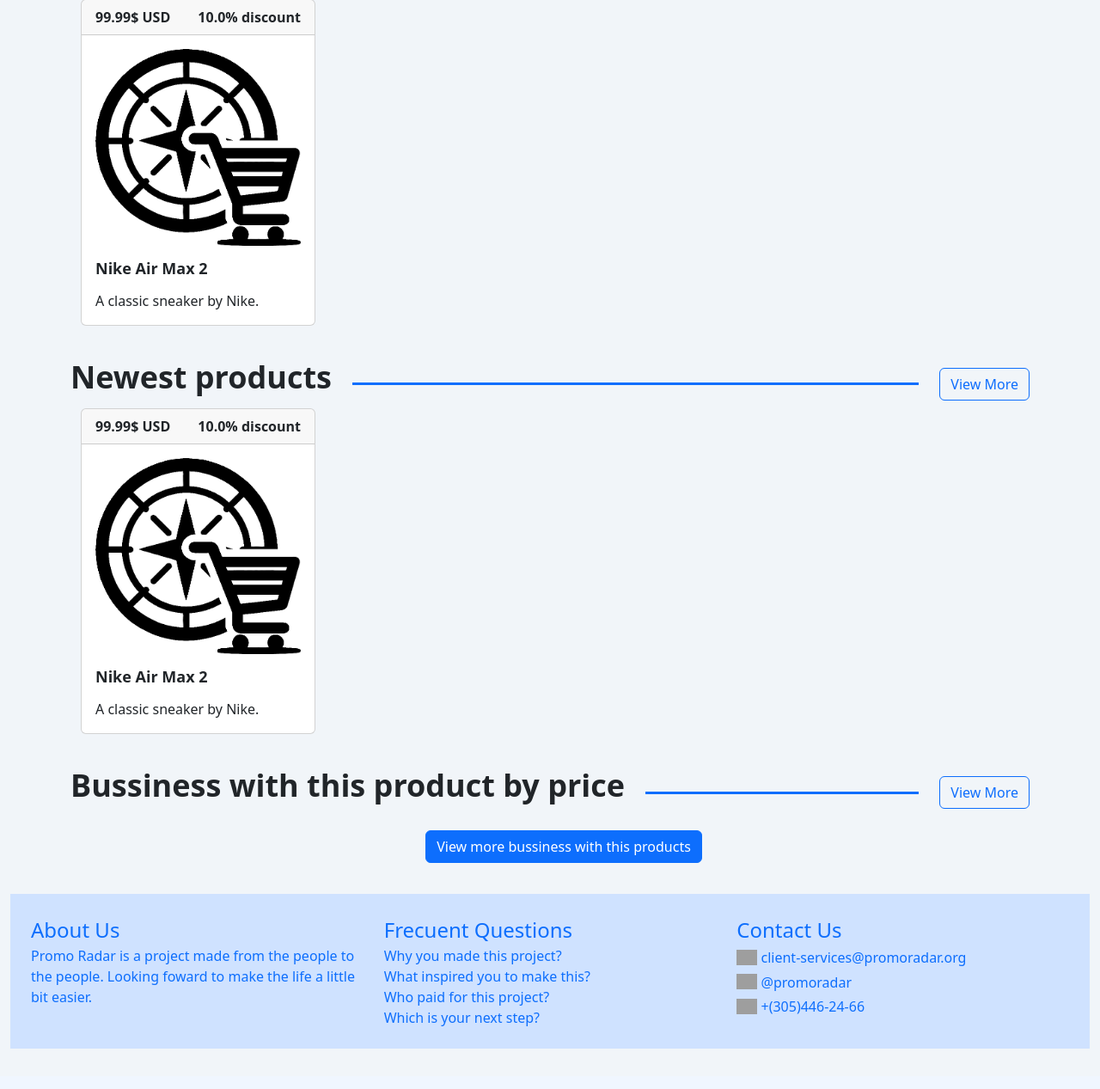
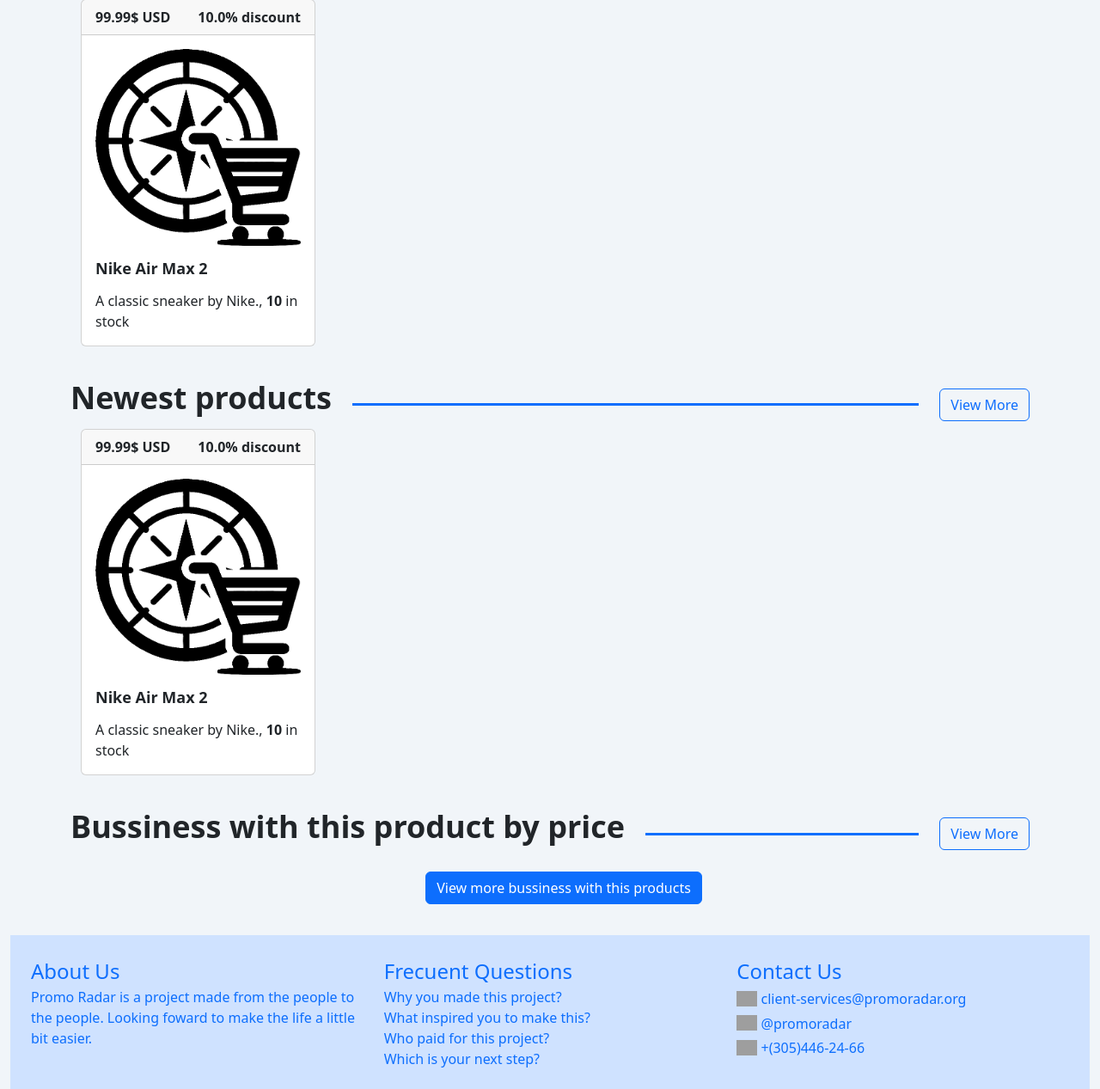
Before and after one commit to NastyBone/YoCompro, a Flask app: a page that uses templates/navbar.html in a window 1280 px wide. Shown: the part 740-2007 px from the top of the page at 86% size. Before the commit the page ends 1960 px from the top, so only its background shows below. Run offline with Flask 3, Linux system fonts and the light colour scheme; data comes from the database, SQL or seed files in the repository; both versions use the stored data as it was after the commit; some libraries are stand-ins or nearby versions; grey boxes are pictures that could not be loaded.

Commit message:
feat: enhance product and business details with stock quantity display, update database queries for stock information

```diff
--- a/services/bussiness_service.py
+++ b/services/bussiness_service.py
@@ -917,7 +917,7 @@ def search_by_products(
         with sqlite3.connect("database.db") as connection:
             connection.row_factory = dict_factory
         res = connection.execute(
-            f""" SELECT b.*, s.id as stock_id, s.price, s.discount, ACOS((SIN(RADIANS(?)) * SIN(RADIANS(b.lat))) + (COS(RADIANS(?)) * COS(RADIANS(b.lat))) * (COS(RADIANS(b.lon) - RADIANS(?)))) * 6371 as distance, EXISTS (
+            f""" SELECT b.*, s.id as stock_id, s.price, s.quantity as quantity, s.discount, ACOS((SIN(RADIANS(?)) * SIN(RADIANS(b.lat))) + (COS(RADIANS(?)) * COS(RADIANS(b.lat))) * (COS(RADIANS(b.lon) - RADIANS(?)))) * 6371 as distance, EXISTS (
         SELECT 1
         FROM lists l
         JOIN lists_stocks ls ON l.id = ls.list_id
--- a/services/products_service.py
+++ b/services/products_service.py
@@ -216,7 +216,7 @@ def get_popular_by_bussiness(
             connection.row_factory = dict_factory
         res = connection.execute(
             f"""
-            SELECT p.*, COUNT(l.id) as count, s.price, s.discount, image_path as path FROM products p
+            SELECT p.*, COUNT(l.id) as count, s.price, s.discount, s.quantity as quantity, image_path as path FROM products p
             JOIN stocks s on s.product_id = p.id
             LEFT JOIN images_products ip ON ip.product_id = p.id
             JOIN bussiness b on s.bussiness_id = b.id
@@ -474,7 +474,7 @@ def get_top_rated_by_bussiness(
             connection.row_factory = dict_factory
         res = connection.execute(
             f"""
-            SELECT p.*, AVG(r.score) as avg_score, s.price, s.discount, image_path as path FROM products p
+            SELECT p.*, AVG(r.score) as avg_score, s.price, s.discount, s.quantity as quantity, image_path as path FROM products p
             LEFT JOIN images_products ip ON ip.product_id = p.id
             JOIN stocks s on s.product_id = p.id
             JOIN bussiness b on s.bussiness_id = b.id
@@ -627,7 +627,7 @@ def get_newest_by_bussiness(
             connection.row_factory = dict_factory
         res = connection.execute(
             f"""
-            SELECT p.*, s.price, s.discount, image_path as path FROM products p
+            SELECT p.*, s.price, s.discount, s.quantity as quantity, image_path as path FROM products p
             JOIN stocks s on s.product_id = p.id
             LEFT JOIN images_products ip ON ip.product_id = p.id
             JOIN bussiness b on s.bussiness_id = b.id
@@ -1018,7 +1018,7 @@ def search_by_bussiness(
         with sqlite3.connect("database.db") as connection:
             connection.row_factory = dict_factory
         res = connection.execute(
-            f""" SELECT p.*, s.price, s.discount, COUNT(l.id) as count, s.id as stock_id, EXISTS (
+            f""" SELECT p.*, s.price, s.discount, COUNT(l.id) as count, s.id as stock_id, s.quantity as quantity, EXISTS (
         SELECT 1
         FROM lists l
         JOIN lists_stocks ls ON l.id = ls.list_id
@@ -1033,7 +1033,7 @@ def search_by_bussiness(
                 JOIN bussiness b ON s.bussiness_id = b.id
                 LEFT JOIN images_products ip ON ip.product_id = p.id
                 JOIN ratings r On r.bussiness_id = b.id
-                JOIN lists_stocks l On l.stock_id = s.id
+                LEFT JOIN lists_stocks l On l.stock_id = s.id
                 WHERE b.slug LIKE ?
                 AND p.name LIKE ?
                 AND b.status = "APPROVED" and p.status = "APPROVED"
--- a/templates/details/detail_product.html
+++ b/templates/details/detail_product.html
@@ -82,7 +82,8 @@
                 <div class="card-body tw-flex tw-flex-col tw-gap-1">
                     <img src="{{ item.path or '/static/images/generic.png' }}" alt="" class="img-card-top mb-2">
                     <p class="card-title tw-text-lg tw-font-semibold">{{item.name}}</p>
-                    <p class="card-text">{{item.description}}</p>
+                    <p class="card-text">{{item.description}}, <span style="font-weight: bold;">{{item.quantity}}</span>
+                        in stock</p>
                 </div>
             </a>
             {% endfor %}
@@ -114,7 +115,8 @@
                 <div class="card-body tw-flex tw-flex-col tw-gap-1">
                     <img src="{{ item.path or '/static/images/generic.png' }}" alt="" class="img-card-top mb-2">
                     <p class="card-title tw-text-lg tw-font-semibold">{{item.name}}</p>
-                    <p class="card-text">{{item.description}}</p>
+                    <p class="card-text">{{item.description}}, <span style="font-weight: bold;">{{item.quantity}}</span>
+                        in stock</p>
                 </div>
             </a>
             {% endfor %}
--- a/templates/details/details_bussiness.html
+++ b/templates/details/details_bussiness.html
@@ -98,7 +98,8 @@
                 <div class="card-body tw-flex tw-flex-col tw-gap-1">
                     <img src="{{ item.path or '/static/images/generic.png' }}" alt="" class="img-card-top mb-2">
                     <p class="card-title tw-text-lg tw-font-semibold">{{item.name}}</p>
-                    <p class="card-text">{{item.description}}</p>
+                    <p class="card-text">{{item.description}}, <span style="font-weight: bold;">{{item.quantity}}</span>
+                        in stock</p>
                 </div>
             </a>
             {% endfor %}
@@ -130,7 +131,8 @@
                 <div class="card-body tw-flex tw-flex-col tw-gap-1">
                     <img src="{{ item.path or '/static/images/generic.png' }}" alt="" class="img-card-top mb-2">
                     <p class="card-title tw-text-lg tw-font-semibold">{{item.name}}</p>
-                    <p class="card-text">{{item.description}}</p>
+                    <p class="card-text">{{item.description}}, <span style="font-weight: bold;">{{item.quantity}}</span>
+                        in stock</p>
                 </div>
             </a>
             {% endfor %}
@@ -162,7 +164,8 @@
                 <div class="card-body tw-flex tw-flex-col tw-gap-1">
                     <img src="{{ item.path or '/static/images/generic.png' }}" alt="" class="img-card-top mb-2">
                     <p class="card-title tw-text-lg tw-font-semibold">{{item.name}}</p>
-                    <p class="card-text">{{item.description}}</p>
+                    <p class="card-text">{{item.description}}, <span style="font-weight: bold;">{{item.quantity}}</span>
+                        in stock</p>
                 </div>
             </a>
             {% endfor %}
@@ -194,7 +197,8 @@
                 <div class="card-body tw-flex tw-flex-col tw-gap-1">
                     <img src="{{ item.path or '/static/images/generic.png' }}" alt="" class="img-card-top mb-2">
                     <p class="card-title tw-text-lg tw-font-semibold">{{item.name}}</p>
-                    <p class="card-text">{{item.description}}</p>
+                    <p class="card-text">{{item.description}}, <span style="font-weight: bold;">{{item.quantity}}</span>
+                        in stock</p>
                 </div>
             </a>
             {% endfor %}
--- a/templates/navbar.html
+++ b/templates/navbar.html
@@ -87,7 +87,7 @@
                     <a class="nav-link active" aria-current="page" href="#">Become Owner</a>
                 </li>
                 {% endif %}
-                {% if current_user.role == "OWNER"%}
+                {% if current_user.role == "OWNER" %}
                 <li class="nav-item">
                     <a class="nav-link active" aria-current="page" href="{{url_for('owner.main')}}">Owner
                         Dashboard</a>
--- a/templates/search/product_search.html
+++ b/templates/search/product_search.html
@@ -76,7 +76,8 @@
                         <div class="card-body tw-flex tw-flex-col tw-gap-1">
                             <img src="{{ item.path or '/static/images/generic.png' }}" alt="" class="img-card-top mb-2">
                             <p class="card-title tw-text-lg tw-font-semibold"> {{item.name}}</p>
-                            <p class="card-text">{{item.description}}</p>
+                            <p class="card-text">{{item.description}} , <span
+                                    style="font-weight: bold;">{{item.quantity}}</span> in stock</p>
                         </div>
                         <div class="card-header tw-flex tw-justify-center">
                             <strong>{{item.distance | round(1)}} Km away</strong>
@@ -236,7 +237,6 @@
 <script>
     function bookmarkButton(button) {
         const item = button.querySelector('img')
-        console.log(item)
         const isFavorite = item.getAttribute('value');
         const stockId = button.id
         const userId = "{{current_user.get_id()}}"
```
Also changed, not shown: notes.txt (+11 -5 lines), templates/search/bussiness_search.html (+5 -3 lines), database.db, static/css/tailwind-output.css.
